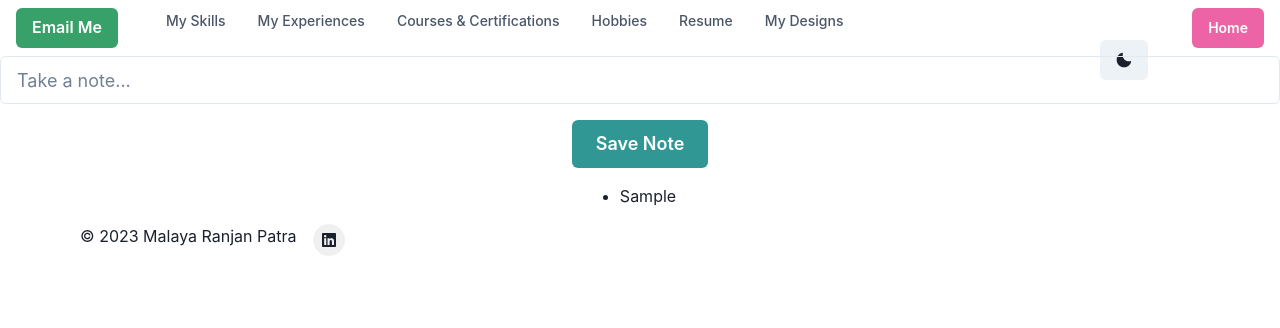
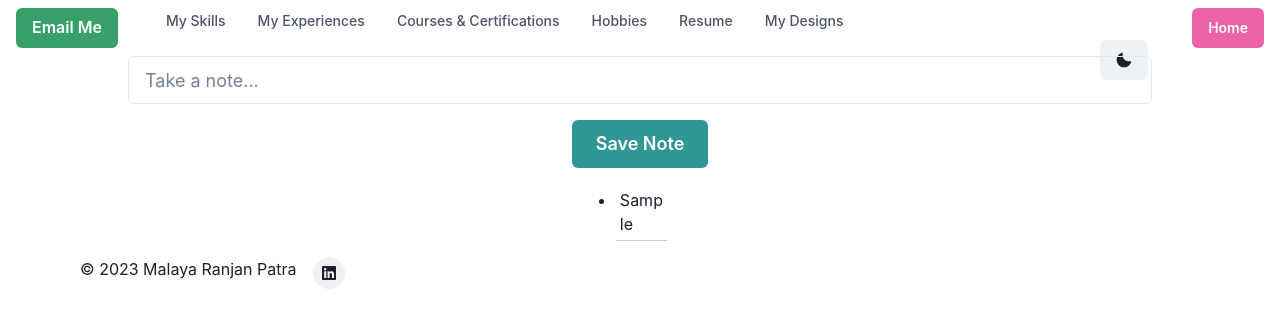
Before and after one commit to MalayaRP/my-world, a Next.js app: page /my-designs-2 in a window 1280 px wide. Both pictures are taken after typing "Sample" into the empty fields and a click on the button "Save Note". Shown: the top 328 px of the page. Built offline with nearby package versions, Linux system fonts and the light colour scheme.

Commit message:
Update page.js

```diff
--- a/app/my-designs-2/page.js
+++ b/app/my-designs-2/page.js
@@ -1,6 +1,15 @@
 'use client'
 import React, { useState } from 'react';
-import { VStack, Box, Button, Input, Text, ChakraProvider, UnorderedList, ListItem } from '@chakra-ui/react';
+import {
+  VStack,
+  Box,
+  Button,
+  Input,
+  Text,
+  ChakraProvider,
+  UnorderedList,
+  ListItem,
+} from '@chakra-ui/react';
 
 function App() {
   const [note, setNote] = useState(''); // State to store the current note
@@ -25,13 +34,21 @@ function App() {
           value={note}
           onChange={handleNoteChange}
           size="lg"
+          width="80%" // Adjust the input width
         />
         <Button onClick={handleSaveNote} colorScheme="teal" size="lg">
           Save Note
         </Button>
         <UnorderedList>
           {notes.map((savedNote, index) => (
-            <ListItem key={index}>{savedNote}</ListItem>
+            <ListItem
+              key={index}
+              borderBottom="1px solid #ccc" // Add a border to separate notes
+              padding="4px" // Add some padding to notes
+              width="80%" // Adjust the note width
+            >
+              {savedNote}
+            </ListItem>
           ))}
         </UnorderedList>
       </VStack>
```
